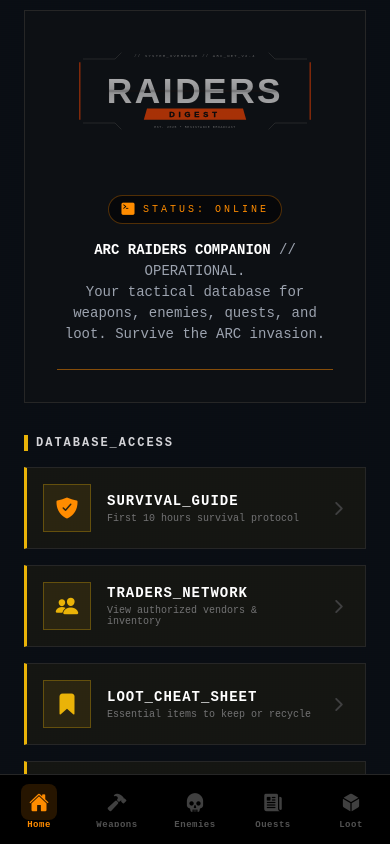
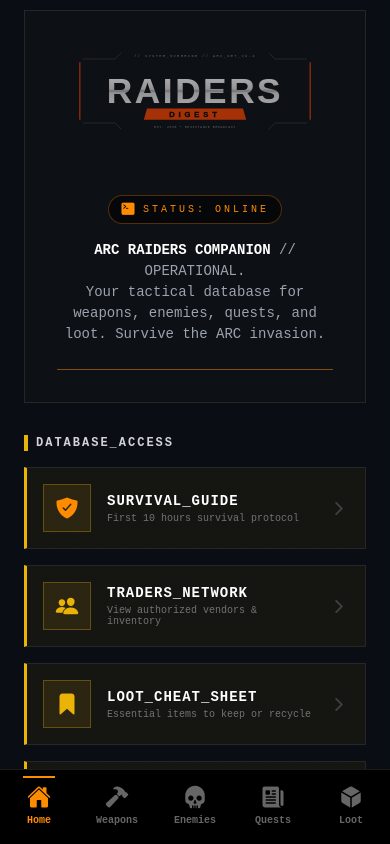
Before and after one commit to oscar-chiriboga/raiders-digest, a React Native app drawn with its web renderer: screen /Main in a window 390 px wide. Built offline with nearby package versions, Linux system fonts and the light colour scheme; some packages are replaced by stand-ins of ours.

Commit message:
Redesign bottom navigation with clean top indicator

```diff
--- a/src/navigation/MainTabNavigator.js
+++ b/src/navigation/MainTabNavigator.js
@@ -1,7 +1,8 @@
 import React, { useState, useEffect } from 'react';
-import { Platform, View, StyleSheet, Text, Dimensions } from 'react-native';
+import { Platform, View, StyleSheet, Dimensions } from 'react-native';
 import { createBottomTabNavigator } from '@react-navigation/bottom-tabs';
 import { Ionicons } from '@expo/vector-icons';
+import { useSafeAreaInsets } from 'react-native-safe-area-context';
 
 import HomeScreen from '../screens/HomeScreen';
 import WeaponsScreen from '../screens/WeaponsScreen';
@@ -13,6 +14,7 @@ const Tab = createBottomTabNavigator();
 
 export default function MainTabNavigator() {
   const [isDesktop, setIsDesktop] = useState(Dimensions.get('window').width > 768);
+  const insets = useSafeAreaInsets();
 
   useEffect(() => {
     const subscription = Dimensions.addEventListener('change', ({ window }) => {
@@ -21,25 +23,31 @@ export default function MainTabNavigator() {
     return () => subscription?.remove();
   }, []);
 
+  const tabBarHeight = Platform.OS === 'ios' ? 70 : 65;
+  const bottomPadding = insets.bottom > 0 ? insets.bottom : 10;
+
   return (
     <Tab.Navigator
       screenOptions={({ route }) => ({
         headerShown: false,
         tabBarStyle: isDesktop ? { display: 'none' } : {
+          position: 'absolute',
+          bottom: 0,
+          left: 0,
+          right: 0,
           backgroundColor: '#000000',
           borderTopWidth: 1,
-          borderTopColor: '#262626',
-          height: Platform.OS === 'ios' ? 88 : 70,
-          paddingBottom: Platform.OS === 'ios' ? 28 : 12,
+          borderTopColor: '#1a1a1a',
+          height: tabBarHeight + bottomPadding,
+          paddingBottom: bottomPadding,
           paddingTop: 8,
-          position: 'absolute',
           elevation: 0,
         },
         tabBarActiveTintColor: '#ff8c00',
-        tabBarInactiveTintColor: '#525252',
-        tabBarIcon: ({ focused, color, size }) => {
+        tabBarInactiveTintColor: '#666666',
+        tabBarShowLabel: true,
+        tabBarIcon: ({ focused, color }) => {
           let iconName;
-          let iconColor = focused ? '#ff8c00' : '#404040';
 
           if (route.name === 'Home') {
             iconName = 'home';
@@ -54,21 +62,22 @@ export default function MainTabNavigator() {
           }
 
           return (
-            <View style={[styles.iconContainer, focused && styles.iconContainerActive]}>
+            <View style={styles.iconContainer}>
+              {focused && <View style={styles.activeIndicator} />}
               <Ionicons
                 name={iconName}
-                size={20}
-                color={iconColor}
+                size={24}
+                color={color}
               />
             </View>
           );
         },
         tabBarLabelStyle: {
-          fontSize: 9,
-          fontWeight: '700',
-          letterSpacing: 0.5,
+          fontSize: 10,
+          fontWeight: '600',
           fontFamily: Platform.OS === 'ios' ? 'Courier New' : 'monospace',
           marginTop: 4,
+          marginBottom: 0,
         },
       })}
     >
@@ -85,12 +94,13 @@ const styles = StyleSheet.create({
   iconContainer: {
     alignItems: 'center',
     justifyContent: 'center',
-    height: 36,
-    width: 36,
-    borderRadius: 8,
-    backgroundColor: 'transparent',
+    position: 'relative',
   },
-  iconContainerActive: {
-    backgroundColor: 'rgba(255, 140, 0, 0.15)',
+  activeIndicator: {
+    position: 'absolute',
+    top: -8,
+    width: 32,
+    height: 2,
+    backgroundColor: '#ff8c00',
   },
 });
```
Also changed, not shown: dist/index.html, 2 other files.
